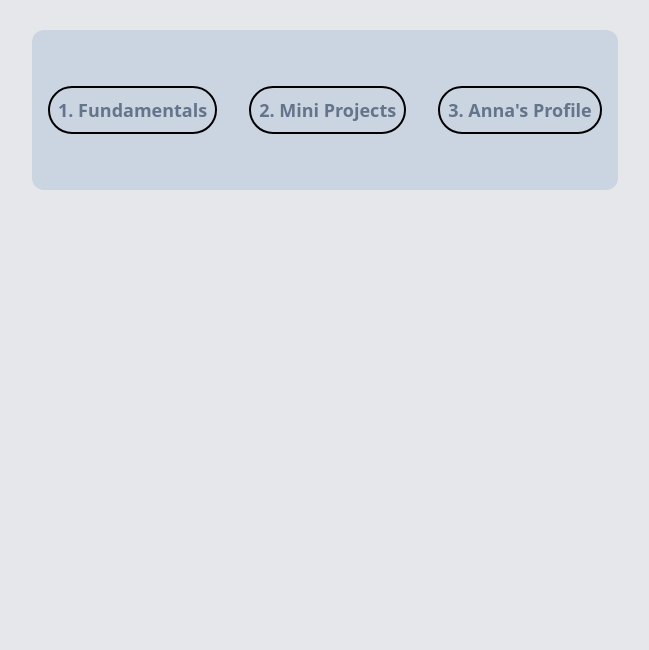
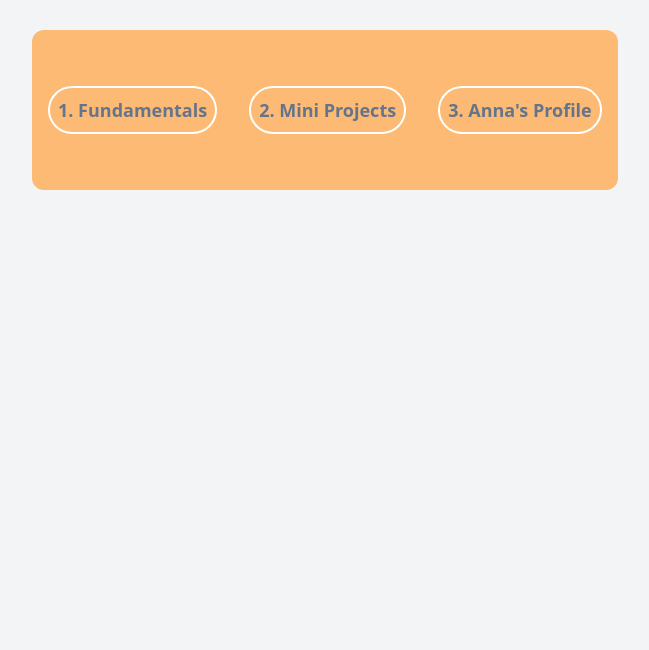
Before and after one commit to anna0625/tailwind-projects, a plain HTML site: page index.html in a window 1280 px wide. Shown: the part 150-800 px from the top of the page, without its empty margins (72-721 px from the left). Drawn offline with nearby package versions, Linux system fonts and the light colour scheme.

Commit message:
modified index.html

```diff
--- a/index.html
+++ b/index.html
@@ -7,38 +7,44 @@
     <script src="https://cdn.tailwindcss.com"></script>
     <title>TailwindCSS Projects</title>
   </head>
-  <body class="bg-gray-200">
+  <body class="bg-gray-100">
     <div class="mx-auto max-w-6xl px-10 text-center mt-24">
       <h1
-        class="text-3xl text-white flex items-center justify-center rounded-full bg-cyan-800 text-center md:max-w-md mb-12"
+        class="text-3xl text-white flex items-center justify-center rounded-full bg-cyan-600 text-center md:max-w-md mb-12"
       >
         TailwindCSS Projects
       </h1>
       <div
-        class="bg-slate-300 py-12 rounded-xl flex flex-col items-center justify-center space-y-3 mt-3 md:flex-row md:space-y-0 md:space-x-8 md:mb-24 md:justify-start md:max-w-fit md:px-4"
+        class="bg-orange-300 py-12 rounded-xl flex flex-col items-center justify-center space-y-3 mt-3 md:flex-row md:space-y-0 md:space-x-8 md:mb-24 md:justify-start md:max-w-fit md:px-4"
       >
         <div class="group">
-          <div class="text-lg border-black border-2 p-2 my-2 rounded-full">
+          <div
+            class="text-lg border-2 border-white p-2 my-2 rounded-full group-hover:bg-black hover:opacity-30 trasition group-hover:-translate-y-0.5 duration-150 group-hover: shadow-slate-500 group-hover:shadow-xl"
+          >
             <a
-              class="text-slate-500 hover:text-blue-300 font-bold"
+              class="text-slate-500 group-hover:text-white font-bold"
               href="./fundamentals/"
               >1. Fundamentals</a
             >
           </div>
         </div>
         <div class="group">
-          <div class="text-lg border-2 border-black rounded-full p-2 my-2">
+          <div
+            class="text-lg border-2 border-white p-2 my-2 rounded-full group-hover:bg-black hover:opacity-60 trasition group-hover:-translate-y-0.5 duration-150 group-hover: shadow-slate-500 group-hover:shadow-xl"
+          >
             <a
-              class="text-slate-500 hover:text-blue-300 font-bold"
+              class="text-slate-500 group-hover:text-white font-bold"
               href="./mini-projects/"
               >2. Mini Projects</a
             >
           </div>
         </div>
         <div class="group">
-          <div class="text-lg border-2 border-black p-2 my-2 rounded-full">
+          <div
+            class="text-lg border-2 border-white p-2 my-2 rounded-full group-hover:bg-black hover:opacity-90 trasition group-hover:-translate-y-0.5 duration-150 group-hover: shadow-slate-500 group-hover:shadow-xl"
+          >
             <a
-              class="text-slate-500 hover:text-blue-300 font-bold"
+              class="text-slate-500 group-hover:text-white font-bold"
               href="./anna-profile/"
               >3. Anna's Profile</a
             >
```
